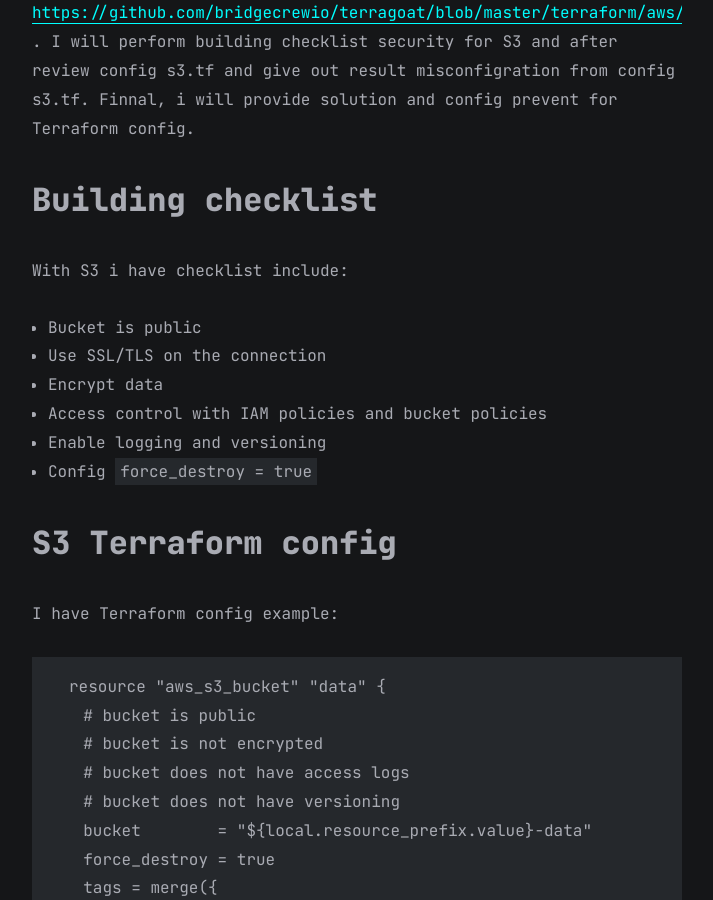
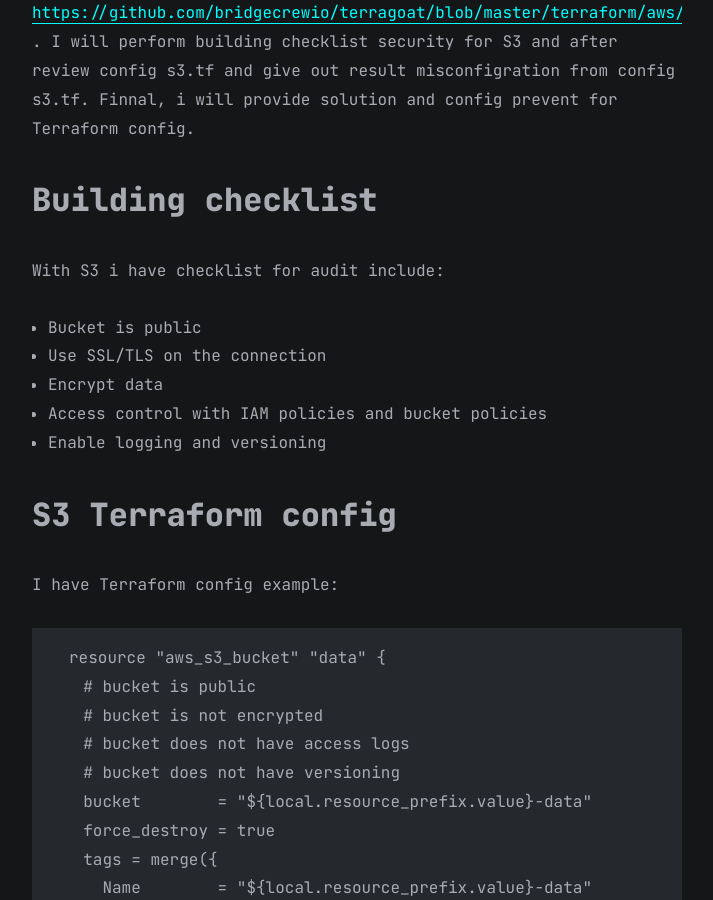
Before and after one commit to KevinKien/KevinKien.github.io, a Jekyll site: the page built from all_collections/_posts/2024-09-13-Security-for-S3-from-Terraform-Config.md, in a window 1280 px wide and 900 px high, scrolled down 553 px. Shown: the whole window, without its empty margins (283-996 px from the left). Built offline with Jekyll 4.4.1, drawn with Linux system fonts in a browser that asks for light colours.

Commit message:
Update 2024-09-13-Security-for-S3-from-Terraform-Config.md

````diff
--- a/all_collections/_posts/2024-09-13-Security-for-S3-from-Terraform-Config.md
+++ b/all_collections/_posts/2024-09-13-Security-for-S3-from-Terraform-Config.md
@@ -11,13 +11,12 @@
 
 # Building checklist
 
-With S3 i have checklist include:
+With S3 i have checklist for audit include:
 - Bucket is public
 - Use SSL/TLS on the connection
 - Encrypt data
 - Access control with IAM policies and bucket policies
 - Enable logging and versioning
-- Config `force_destroy = true`
 
 # S3 Terraform config
 
@@ -166,3 +165,5 @@
   })
 }
 ```
+
+# Audit config
````
